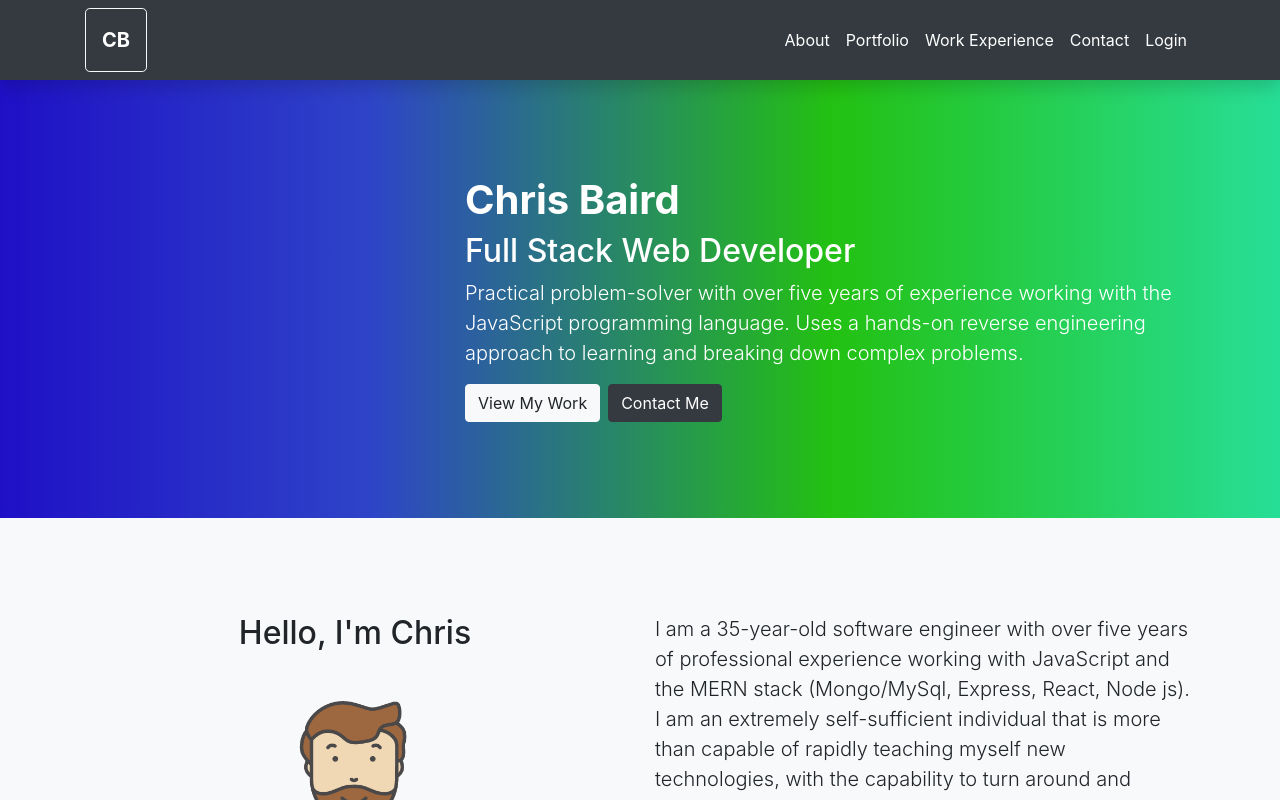
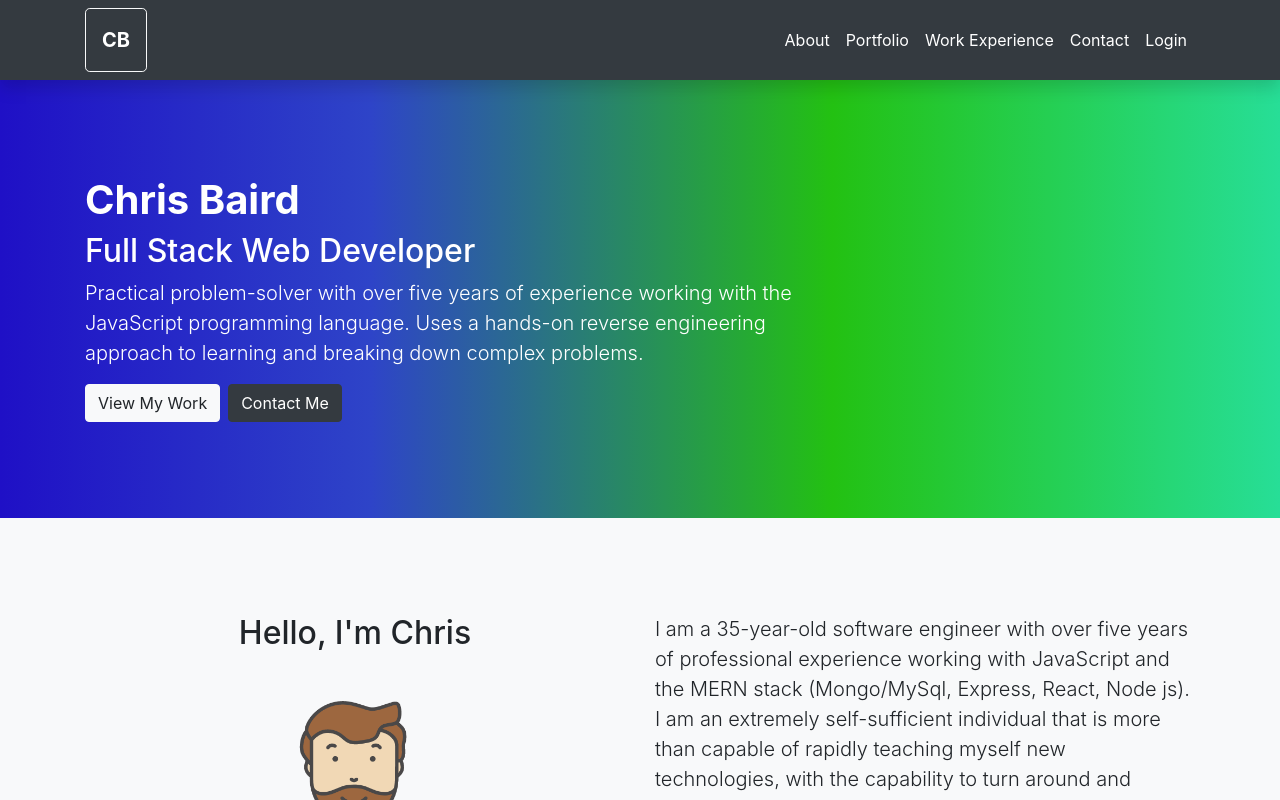
Before and after one commit to chris-baird/chrisbaird.dev, a React (Create React App) app in the folder client/: page / in a window 1280 px wide. Shown: the top 800 px of the page. Built offline with nearby package versions, Linux system fonts and the light colour scheme; no server answers.

Commit message:
fix: Made the header go left

```diff
--- a/client/src/sections/Landing.js
+++ b/client/src/sections/Landing.js
@@ -19,7 +19,7 @@ export default function Landing() {
             className="text-white"
             xs="12"
             sm="12"
-            md={{ size: 8, offset: 4 }}
+            md="8"
             lg="8"
             xl="8"
           >
```
